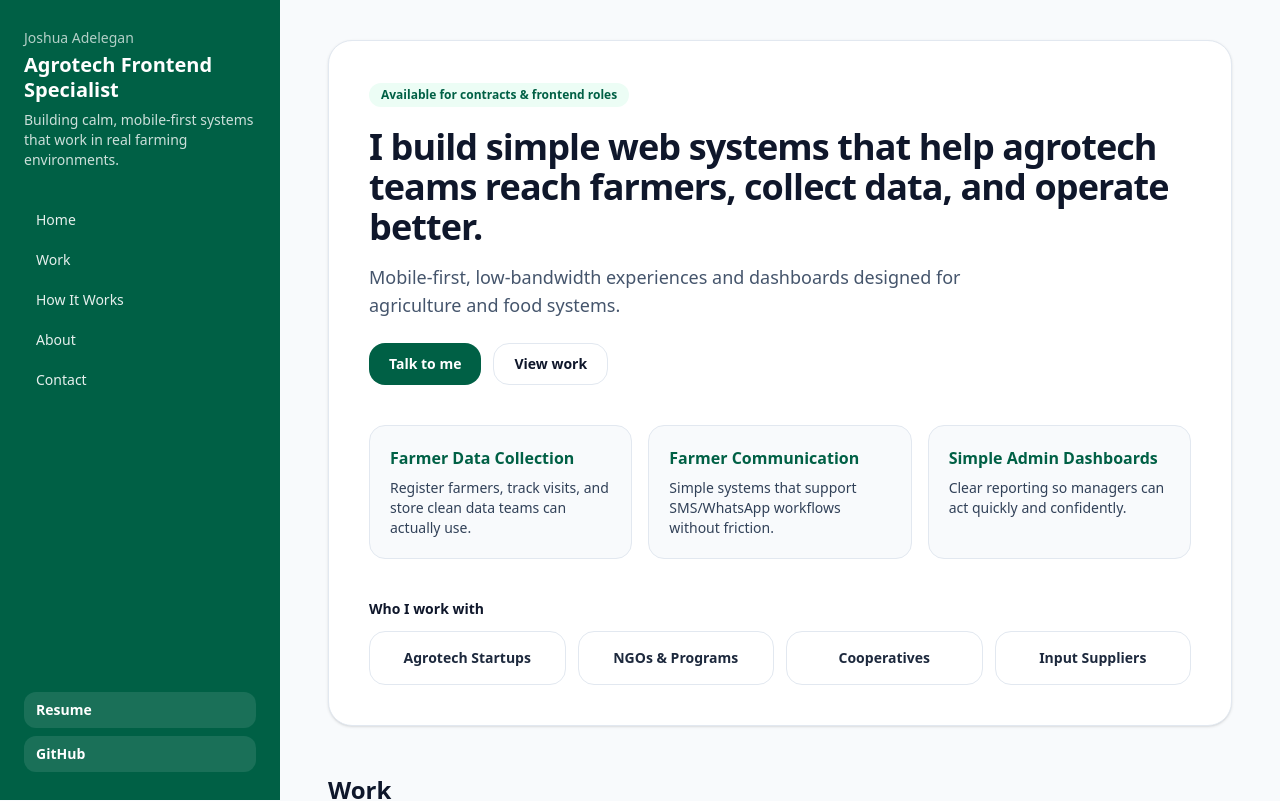
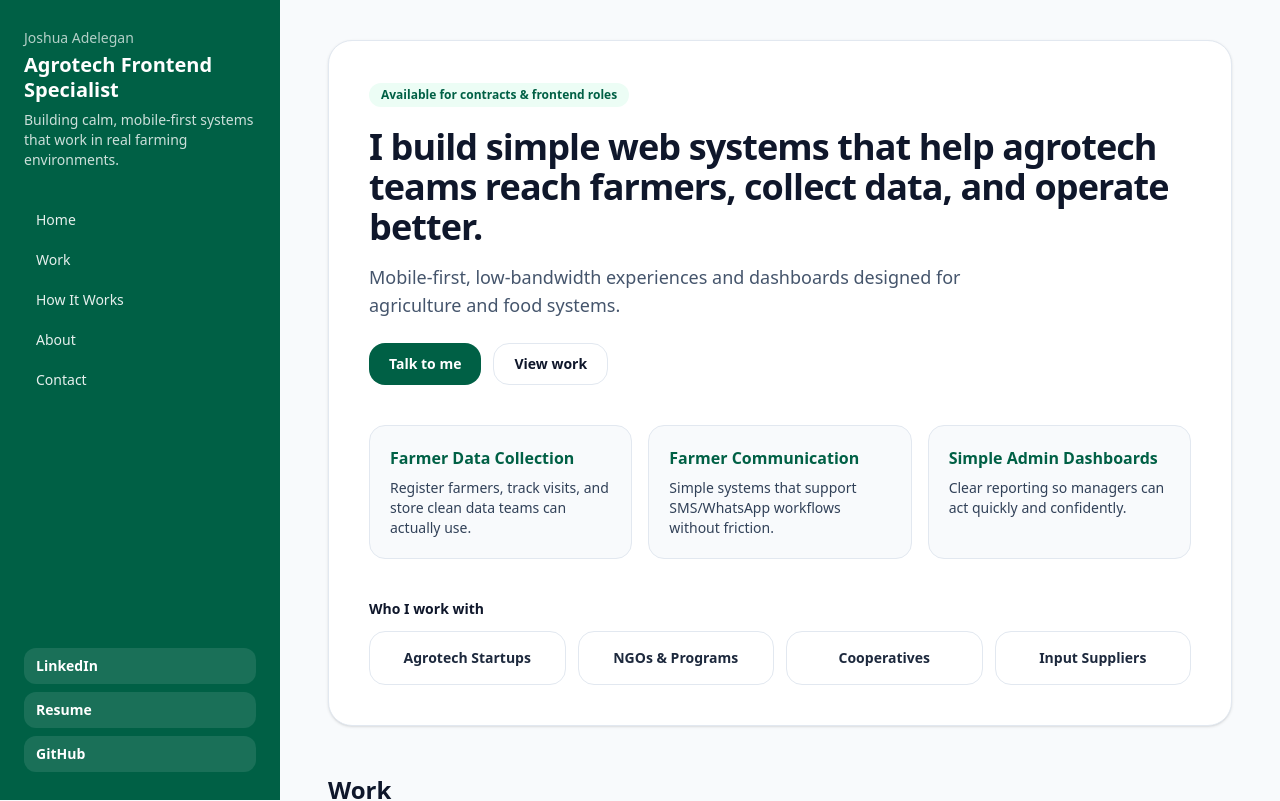
Before and after one commit to Ifeoluwa00dev/Agrotech-software-specialist, a React (Vite) app: page / in a window 1280 px wide. Shown: the top 801 px of the page. Built offline with nearby package versions, Linux system fonts and the light colour scheme.

Commit message:
added LinkedIn

```diff
--- a/src/App.jsx
+++ b/src/App.jsx
@@ -258,6 +258,14 @@ const handleSubmit = async (e) => {
         </div>
 
         <div className="space-y-2">
+          <a
+            href="https://www.linkedin.com/in/joshua-adelegan-2a751b281/"
+            target="_blank"
+            rel="noreferrer"
+            className="block rounded-xl bg-white/10 px-3 py-2 text-sm font-semibold hover:bg-white/15 transition"
+          >
+            LinkedIn
+          </a>
           <a
             href="/Joshua.pdf"
             target="_blank"
```
